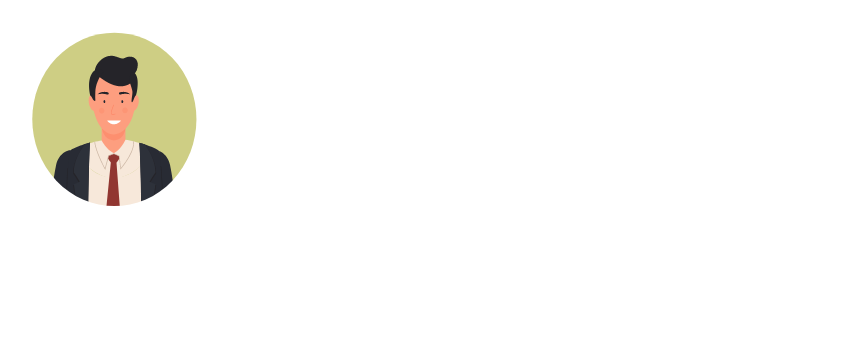
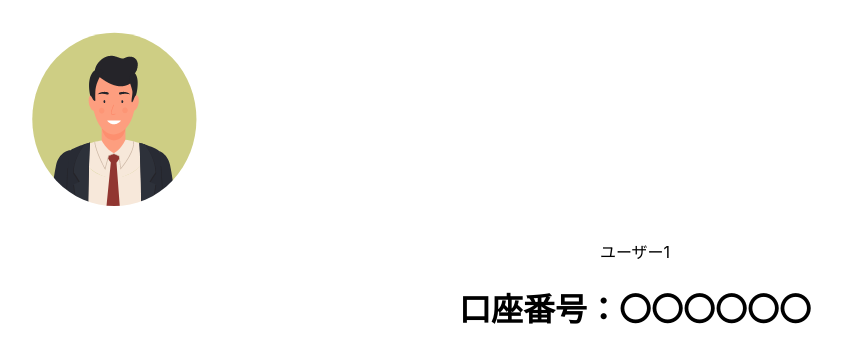
Before and after one commit to SekenSemaiyo/c_app, a React (Create React App) app in the folder c_app/: page / in a window 1280 px wide. Shown: the top 362 px of the page, without its empty margins (5-847 px from the left). Built offline with nearby package versions, Linux system fonts and the light colour scheme.

Commit message:
modify App.js

```diff
--- a/c_app/src/App.js
+++ b/c_app/src/App.js
@@ -1,10 +1,15 @@
 import './App.css';
 import Icon from './Icon';
+import Username from './Username';
+import Kouzanumber from './Kouzanumber';
+
 
 function App() {
   return (
     <div className="App">
       <Icon />
+      <Username />
+      <Kouzanumber />
     </div>
   );
 }
--- a/c_app/src/Icon.js
+++ b/c_app/src/Icon.js
@@ -10,4 +10,4 @@ const Icon = () => {
   )
 }
 
-export default Icon
+export default Icon;
--- a/c_app/src/kouzanumber.js
+++ b/c_app/src/kouzanumber.js
@@ -1,6 +1,6 @@
 import React from 'react';
 
-function kouzanumber() {
+function Kouzanumber() {
     return (
         <div>
             <h1>口座番号：〇〇〇〇〇〇</h1>
@@ -8,4 +8,4 @@ function kouzanumber() {
     );
 }
 
-export default kouzanumber;
+export default Kouzanumber;
```
